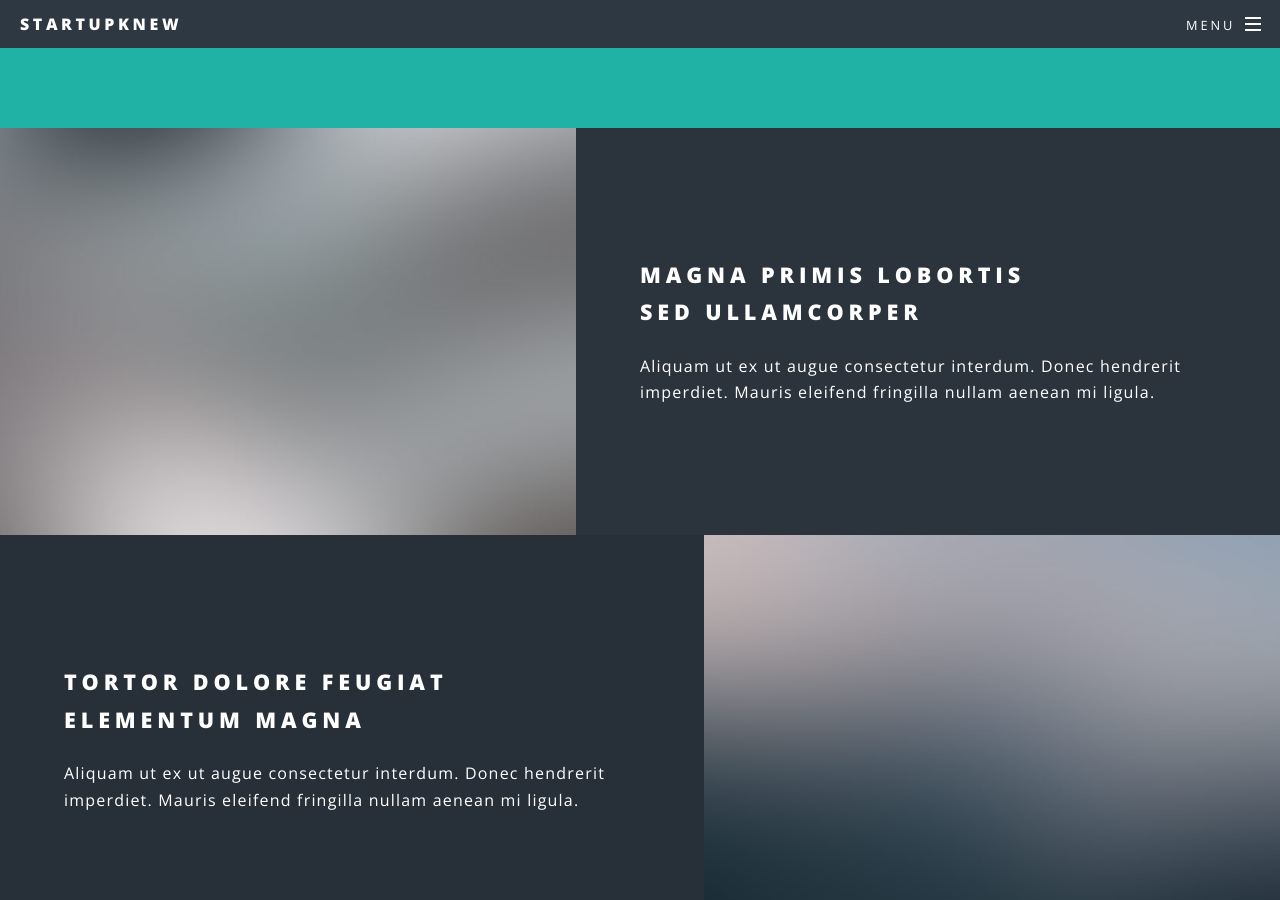
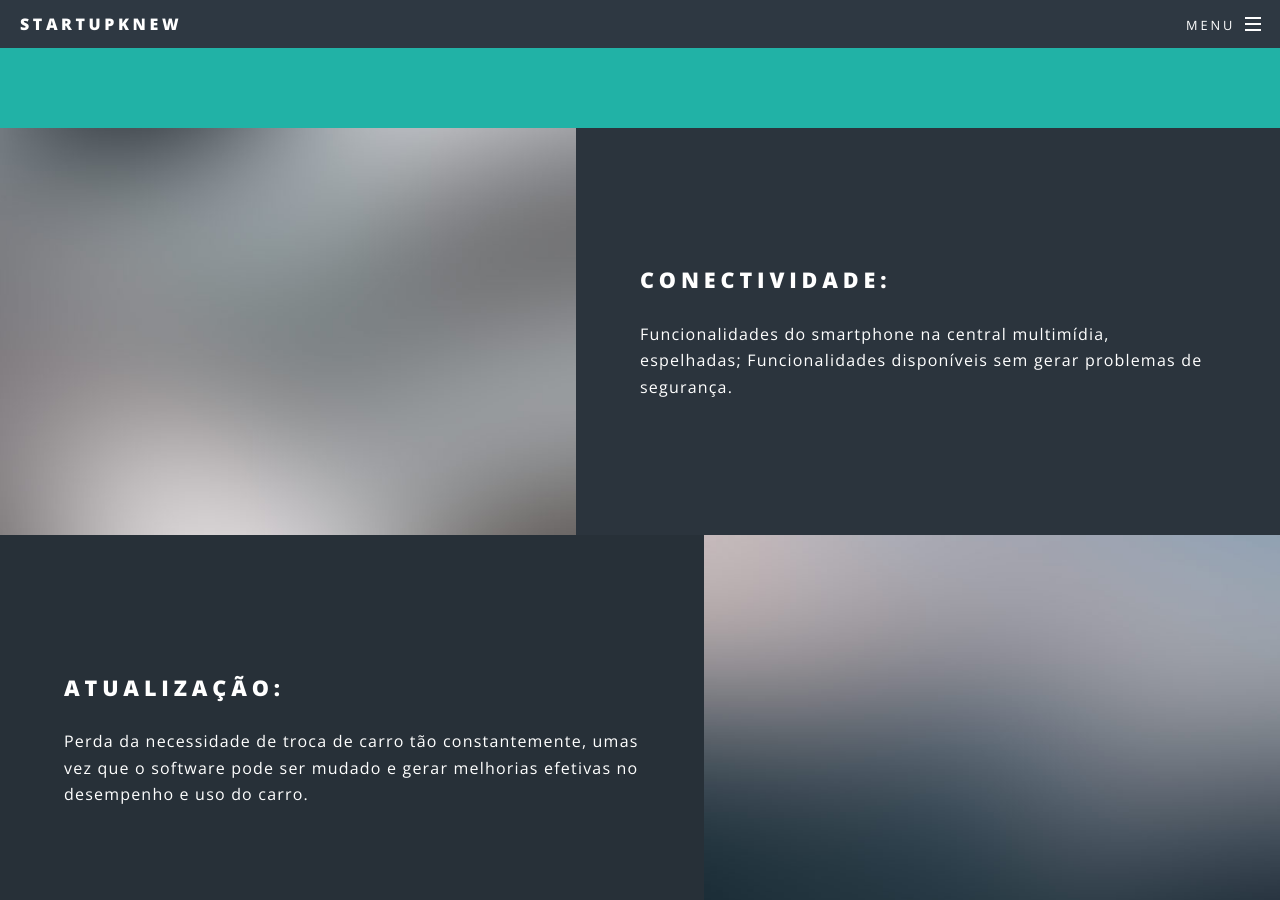
Before and after one commit to GuilhermeAO/startupknew, a Jekyll site: the page built from index.html, in a window 1280 px wide and 900 px high, scrolled down 1320 px. Built offline with Jekyll 4.4.1, drawn with Linux system fonts in a browser that asks for light colours.

Commit message:
texto de atualização e conectividade add

```diff
--- a/index.html
+++ b/index.html
@@ -35,16 +35,16 @@ layout: landing
 					<section id="two" class="wrapper alt style2">
 						<section class="spotlight">
 							<div class="image"><img src="images/pic01.jpg" alt="" /></div><div class="content">
-								<h2>Magna primis lobortis<br />
-								sed ullamcorper</h2>
-								<p>Aliquam ut ex ut augue consectetur interdum. Donec hendrerit imperdiet. Mauris eleifend fringilla nullam aenean mi ligula.</p>
+								<h2>Conectividade:<br />
+								</h2>
+								<p>Funcionalidades do smartphone na central multimídia, espelhadas; Funcionalidades disponíveis sem gerar problemas de segurança.</p>
 							</div>
 						</section>
 						<section class="spotlight">
 							<div class="image"><img src="images/pic02.jpg" alt="" /></div><div class="content">
-								<h2>Tortor dolore feugiat<br />
-								elementum magna</h2>
-								<p>Aliquam ut ex ut augue consectetur interdum. Donec hendrerit imperdiet. Mauris eleifend fringilla nullam aenean mi ligula.</p>
+								<h2>Atualização:<br />
+								</h2>
+								<p>Perda da necessidade de troca de carro tão constantemente, umas vez que o software pode ser mudado e gerar melhorias efetivas no desempenho e uso do carro.</p>
 							</div>
 						</section>
 						<section class="spotlight">
```
